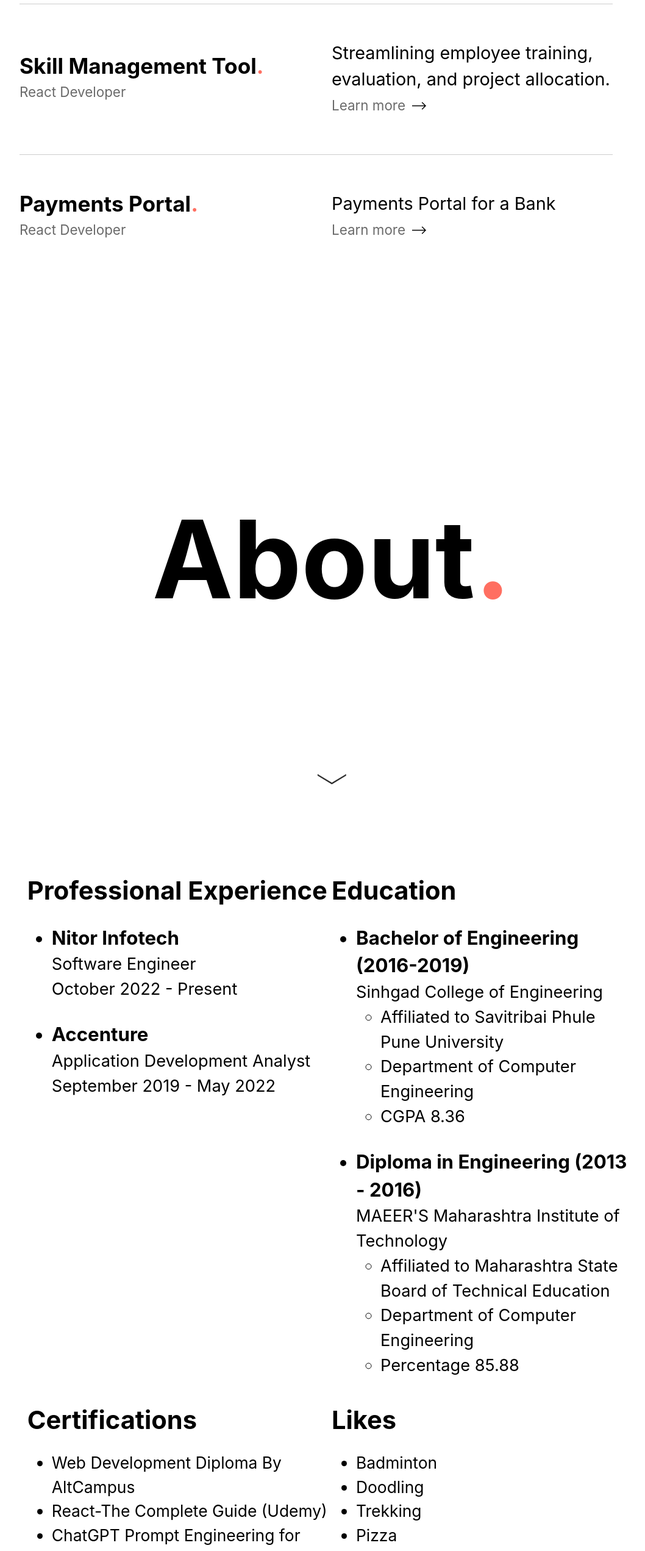
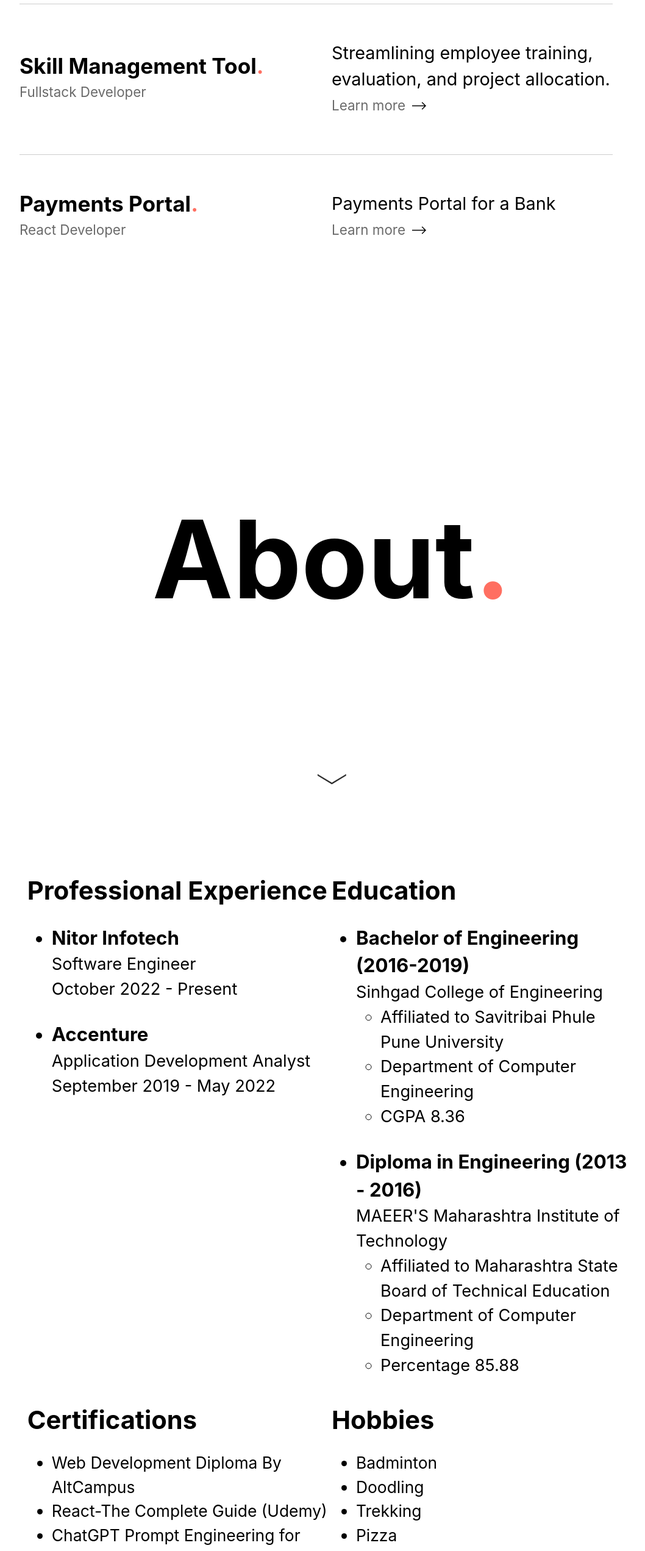
Before and after one commit to dhairyasheeln/portfolio, a React (Create React App) app: page /#projects in a window 1280 px wide. Shown: the part 1900-4443 px from the top of the page at 61% size, without its empty margins (96-1154 px from the left). Built offline with nearby package versions, Linux system fonts and the light colour scheme.

Commit message:
Cosmetic changes

```diff
--- a/src/components/About/index.js
+++ b/src/components/About/index.js
@@ -86,7 +86,7 @@ function About({ aboutRef }) {
           </div>
 
           <div className="flex">
-            <h2 className="about-me-header">Likes</h2>
+            <h2 className="about-me-header">Hobbies</h2>
             <ul className="likes-certifications-list">
               <li>Badminton</li>
               <li>Doodling</li>
@@ -104,14 +104,13 @@ function About({ aboutRef }) {
       </div>
       <section>
         <p className="about-me">
-        Little more about me, I'm {calculateYears([1997, 7], Date.now())}{" "}
-        years old with a total of {" "}
-          {calculateYears([2019, 8], Date.now())} years of experience in UI.
-          My primary expertise lies in web development, with a special focus
-          on harnessing the power of React. I've also dabbled in backend technologies such as Node and Express.
-          My true passion lies in creating the
-          perfect look and feel for everything I work on. So, if you like my website,
-          feel free to reach out—contact details below.
+        Here's a little more about me, I'm {calculateYears([1997, 7], Date.now())}{" "}
+        years old and I've been immersed in the IT industry for around {" "}
+          {calculateYears([2019, 8], Date.now())}.
+          My primary expertise lies in web development, with a special focus on harnessing the
+          power of React. I've also dabbled in backend technologies such as Node.js and Express.js.
+          My true passion lies in creating the perfect look and feel for everything I work on.
+          So, if you like my website, feel free to reach out—contact details below.
         </p>
         <h2 className="about-me-header">
           <span className="animate-character">Wow !</span> Thanks for sticking
--- a/src/components/Projects/index.js
+++ b/src/components/Projects/index.js
@@ -27,9 +27,9 @@ function Projects({ projectsRef }) {
       <Project
         projectName={"Skill Management Tool"}
         projectObj={"Streamlining employee training, evaluation, and project allocation."}
-        projectRole={"React Developer"}
+        projectRole={"Fullstack Developer"}
         projectSize={"4"}
-        projectStack={"React, TypeScript, Redux, AntDesign, HTML, CSS"}
+        projectStack={"React.js, Node.js, Express.js, TypeScript, Redux, AntDesign, HTML, CSS"}
         projectDescription={
           "A streamlined platform for Resource Management Team to manage employee trainings across diverse technical and non-technical skills. This tool not only captures training specifics and assessment outcomes but also helps resource team in assigning projects to employees, considering their scores and proficiency in specific domains."
         }
```
